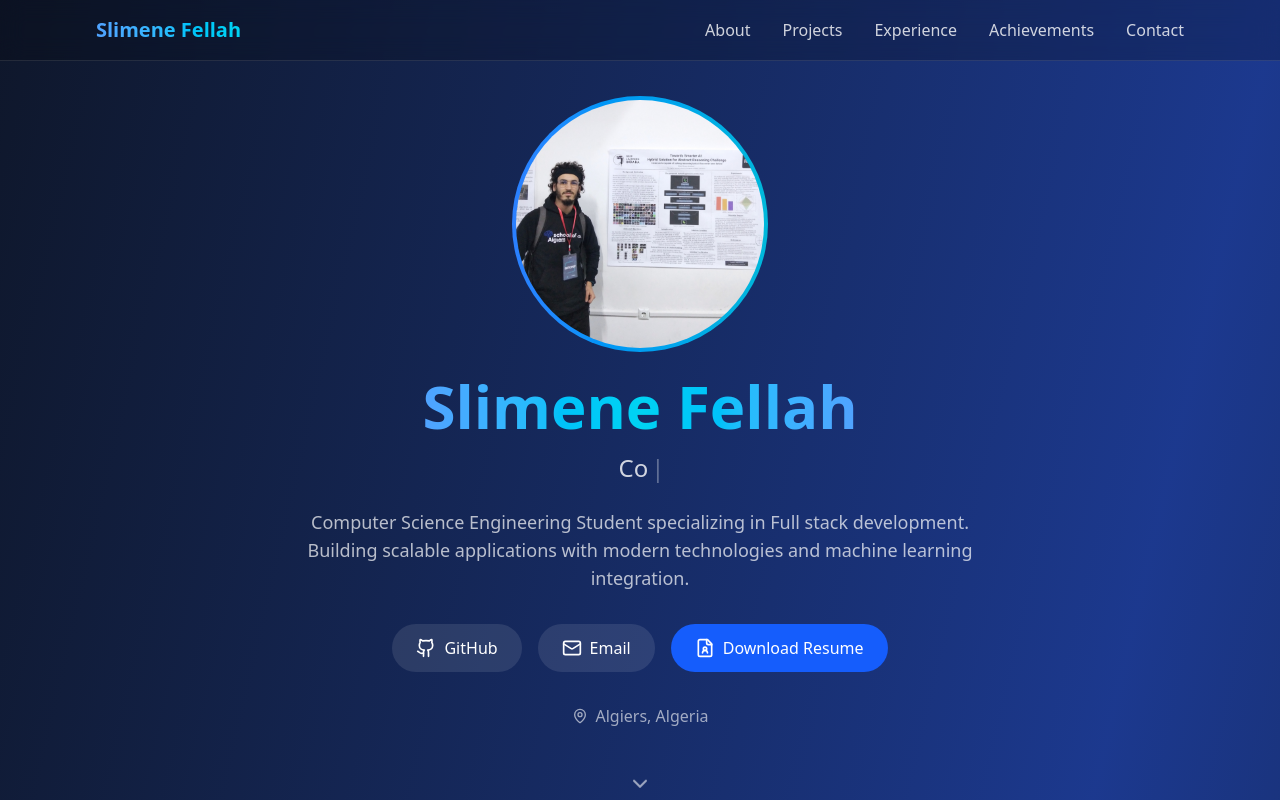
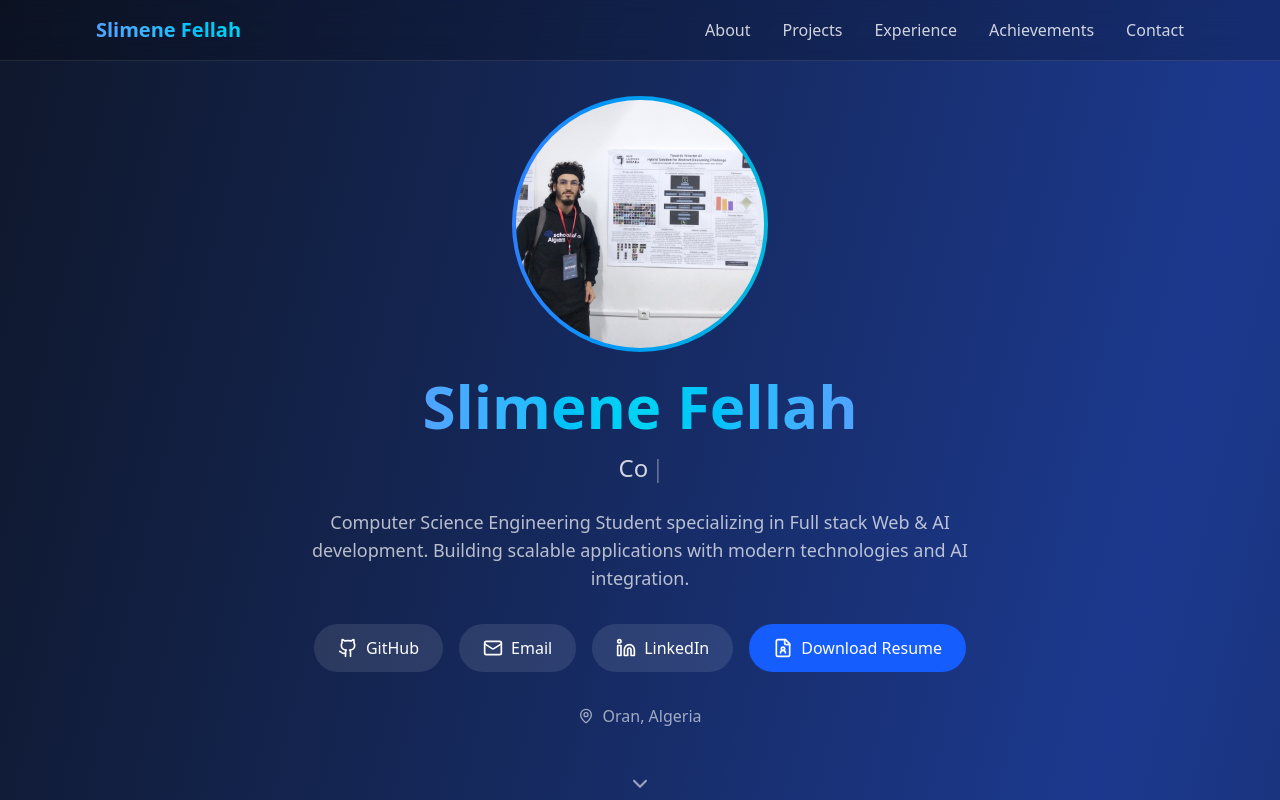
Before and after one commit to SlimenFellah/portfolio, a React (Create React App) app: page / in a window 1280 px wide. Shown: the top 800 px of the page. Built offline with nearby package versions, Linux system fonts and the light colour scheme.

Commit message:
add linkedin

```diff
--- a/src/pages/main.js
+++ b/src/pages/main.js
@@ -1,5 +1,5 @@
 import { useState, useEffect } from 'react';
-import { Globe, Users, Mic, Shield, Terminal, GitBranch, Presentation, CalendarCheck, GraduationCap, Briefcase, FlaskConical, Code2, Layers, Github, Mail, MapPin, ExternalLink, Award, Calendar, Code, Database, Cpu, ChevronDown, Menu, X, FileUser  } from 'lucide-react';
+import { Linkedin, Globe, Users, Mic, Shield, Terminal, GitBranch, Presentation, CalendarCheck, GraduationCap, Briefcase, FlaskConical, Code2, Layers, Github, Mail, MapPin, ExternalLink, Award, Calendar, Code, Database, Cpu, ChevronDown, Menu, X, FileUser  } from 'lucide-react';
 import { Typewriter } from 'react-simple-typewriter';
 import { toast, ToastContainer } from 'react-toastify';
 import 'react-toastify/dist/ReactToastify.css';
@@ -53,7 +53,7 @@ const Portfolio = () => {
   const projects = [
     {
       title: "myGuide - AI Travel Assistant",
-      description: "AI-powered web app for personalized travel recommendations in Algeria with chatbot integration",
+      description: "AI-powered web app for personalized travel recommendations in Algeria include features like chatbot using RAG and agents recommendation system.",
       tech: ["Next.js", "TypeScript", "TailwindCSS", "NestJS", "PostgreSQL", "PyTorch"],
       status: "Ongoing",
       github: "https://github.com/orgs/myGuideSlimene/repositories",
@@ -250,7 +250,7 @@ const Portfolio = () => {
               <Typewriter
                 words={[
                   'Computer science student ...',
-                  'Full stack developer ...',
+                  'Full stack web developer ...',
                   'AI and cyber security enthusiast ...',
                   'Freelancer ...',
                 ]}
@@ -263,8 +263,8 @@ const Portfolio = () => {
               />
             </h2>
             <p className="text-lg text-white/70 mb-8 max-w-2xl mx-auto">
-              Computer Science Engineering Student specializing in Full stack development.
-              Building scalable applications with modern technologies and machine learning integration.
+              Computer Science Engineering Student specializing in Full stack Web & AI development.
+              Building scalable applications with modern technologies and AI integration.
             </p>
           </div>
 
@@ -284,6 +284,12 @@ const Portfolio = () => {
               <Mail size={20} />
               Email
             </button>
+
+            <a href="https://www.linkedin.com/in/slimene-fellah-25950a224/" target="_blank" rel="noopener noreferrer" className="flex items-center gap-2 bg-white/10 hover:bg-white/20 px-6 py-3 rounded-full transition-all duration-300 hover:scale-105">
+              <Linkedin size={20} />
+              LinkedIn
+            </a>
+
             <a href="https://drive.google.com/file/d/1aEEnkynjFdcL7v_p5bXIiNhGgIV94FQj/view?usp=sharing" className="flex items-center gap-2 bg-blue-600 hover:bg-blue-700 px-6 py-3 rounded-full transition-all duration-300 hover:scale-105">
               <FileUser size={20} />
               Download Resume
@@ -292,7 +298,7 @@ const Portfolio = () => {
 
           <div className="flex items-center justify-center gap-2 text-white/60">
             <MapPin size={16} />
-            <span>Algiers, Algeria</span>
+            <span>Oran, Algeria</span>
           </div>
 
           <div className="mt-12 animate-bounce">
@@ -614,11 +620,17 @@ const Portfolio = () => {
               <h3 className="font-semibold mb-2">Email</h3>
               <p className="text-white/70 text-sm">fellah.slimene@gmail.com</p>
             </a>
-
+{/*
             <a href="https://github.com/SlimenFellah" className="bg-white/5 rounded-xl p-6 border border-white/10 hover:bg-white/10 transition-all duration-300 hover:scale-105">
               <Github className="mx-auto mb-4 text-blue-400" size={32} />
               <h3 className="font-semibold mb-2">GitHub</h3>
               <p className="text-white/70 text-sm">@SlimenFellah</p>
+            </a>
+*/}
+            <a href="https://www.linkedin.com/in/slimene-fellah-25950a224/" target="_blank" rel="noopener noreferrer" className="bg-white/5 rounded-xl p-6 border border-white/10 hover:bg-white/10 transition-all duration-300 hover:scale-105">
+              <Linkedin className="mx-auto mb-4 text-blue-400" size={32} />
+              <h3 className="font-semibold mb-2">LinkedIn</h3>
+              <p className="text-white/70 text-sm">/slimene-fellah</p>
             </a>
 
             <a href="https://drive.google.com/file/d/1aEEnkynjFdcL7v_p5bXIiNhGgIV94FQj/view?usp=sharing" className="bg-white/5 rounded-xl p-6 border border-white/10 hover:bg-white/10 transition-all duration-300 hover:scale-105">
@@ -642,7 +654,7 @@ const Portfolio = () => {
 
           <div className="flex items-center justify-center gap-2 text-white/60">
             <MapPin size={16} />
-            <span>Based in Algiers, Algeria</span>
+            <span>Based in Oran, Algeria</span>
           </div>
         </div>
       </section>
```
Also changed, not shown: public/assets/projects/portfolio/Portfolio.png (added), public/assets/projects/portfolio/Portfolio2.png (added).
